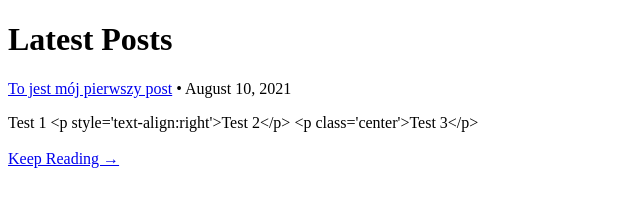
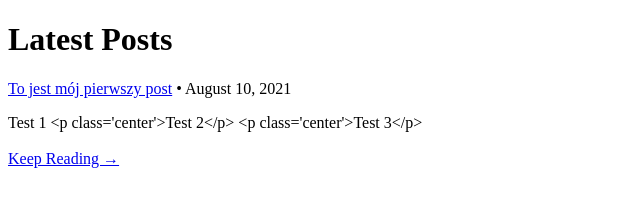
Before and after one commit to timelesssworld/okta-timeless, a Gatsby site: page /blog in a window 1280 px wide. Shown: the whole page, without its empty margins (0-640 px from the left). Built offline with nearby package versions, Linux system fonts and the light colour scheme; Gatsby itself is replaced by a stand-in of ours.

Commit message:
Update Blog “to-jest-mój-pierwszy-post”

````diff
--- a/blog/to-jest-mój-pierwszy-post.md
+++ b/blog/to-jest-mój-pierwszy-post.md
@@ -6,7 +6,7 @@ title: To jest mój pierwszy post
 Test 1
 
 ```html
-<p style='text-align:right'>Test 2</p>
+<p class='center'>Test 2</p>
 ```
 
 `<p class='center'>Test 3</p>`
````
